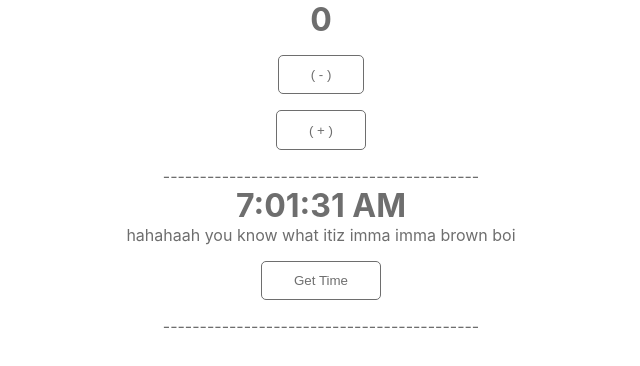
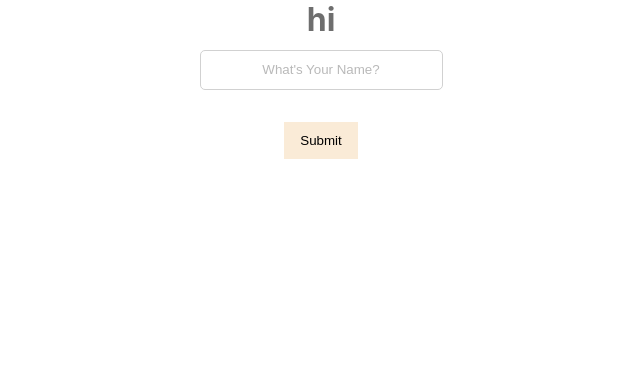
Before and after one commit to mudittt/webdev-bootcamp, a React (Create React App) app in the folder REACT-demo/navbar/: page / in a window 1280 px wide. Shown: the top 366 px of the page, without its empty margins (319-959 px from the left). Built offline with nearby package versions, Linux system fonts and the light colour scheme.

Commit message:
Event Handlers in React

```diff
--- /dev/null
+++ b/REACT-demo/navbar/src/EventHandler.js
@@ -0,0 +1,45 @@
+import "./App.css";
+import React from "react";
+
+function EventHandler() {
+  let [HeadingText, setHeadingText] = React.useState("hi");
+  let [isMouseOver, setMouseOver] = React.useState(false);
+
+  let buttonStyle = {
+    backgroundColor: isMouseOver ? "slategray" : "antiquewhite",
+    color: isMouseOver ? "#fff" : "#000",
+    borderStyle: "none",
+    margin: "2rem 0",
+    padding: "0.7rem 1rem",
+  };
+
+  function handleClicked() {
+    setHeadingText("submitted ;)");
+  }
+
+  function handleMouseOver() {
+    setMouseOver(true);
+    // console.log("Mouse Over");
+  }
+
+  function handleMouseOut() {
+    setMouseOver(false);
+    // console.log("Mouse Out");
+  }
+
+  return (
+    <div className="App">
+      <h1>{HeadingText}</h1>
+      <input type="text" className="input" placeholder="What's Your Name?" />
+      <button
+        onClick={handleClicked}
+        onMouseOver={handleMouseOver}
+        onMouseOut={handleMouseOut}
+        style={buttonStyle}
+      >
+        Submit
+      </button>
+    </div>
+  );
+}
+export default EventHandler;
--- a/REACT-demo/navbar/src/index.js
+++ b/REACT-demo/navbar/src/index.js
@@ -8,7 +8,9 @@ import "./index.css";
 import App from "./App";
 // eslint-disable-next-line
 import ConditionalRendering from "./ConditionalRendering";
+// eslint-disable-next-line
 import HooksState from "./Hooks-State";
+import EventHandler from "./EventHandler";
 
 const root = ReactDOM.createRoot(document.getElementById("root"));
 // ReactDOM.render(WHAT_TO_SHOW, WHERE_TO_SHOW, CALLBACK)
@@ -17,7 +19,8 @@ root.render(
     {/* used App function as a tag. */}
     {/* <App /> */}
     {/* <ConditionalRendering /> */}
-    <HooksState />
+    {/* <HooksState /> */}
+    <EventHandler />
   </React.StrictMode>
 );
 
```
